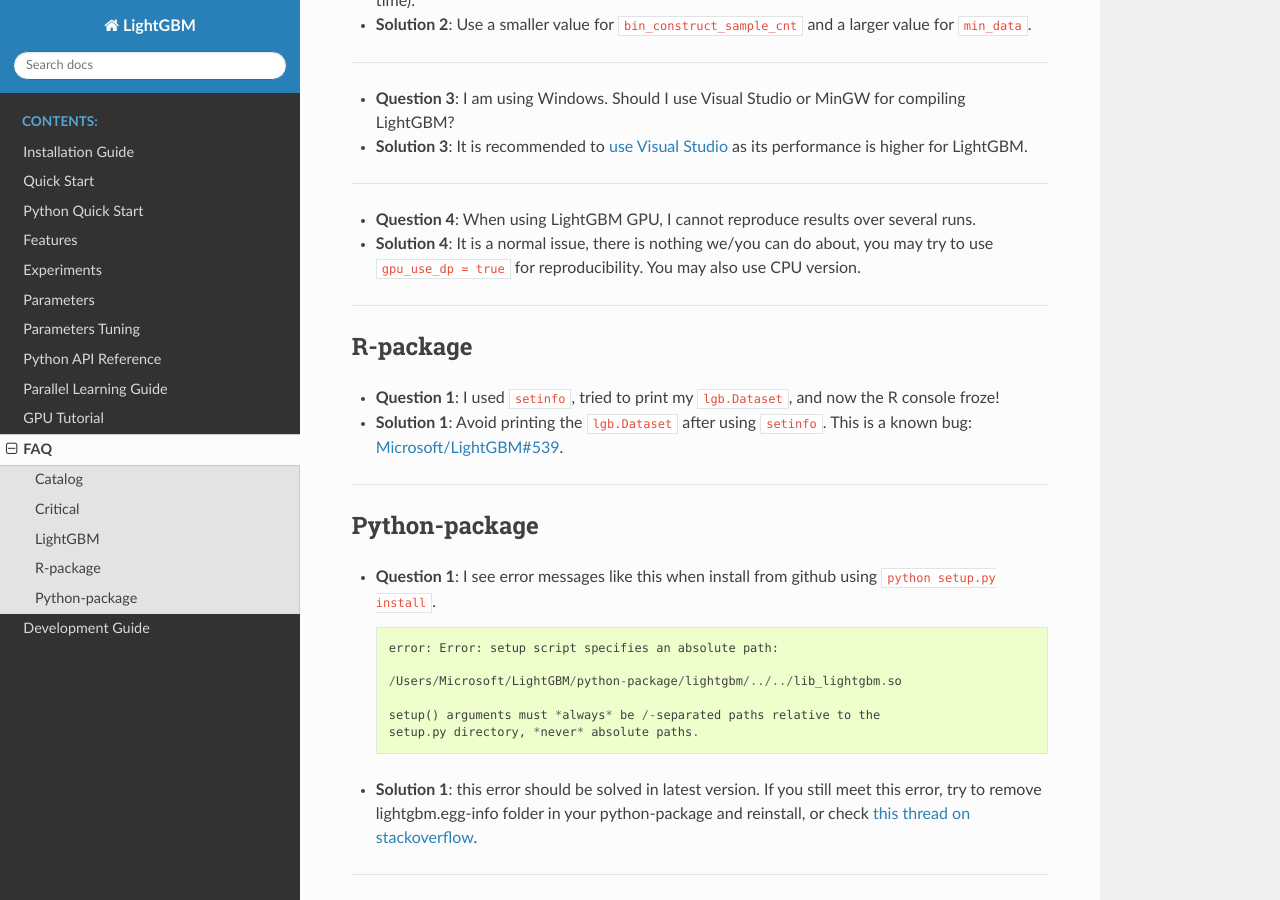
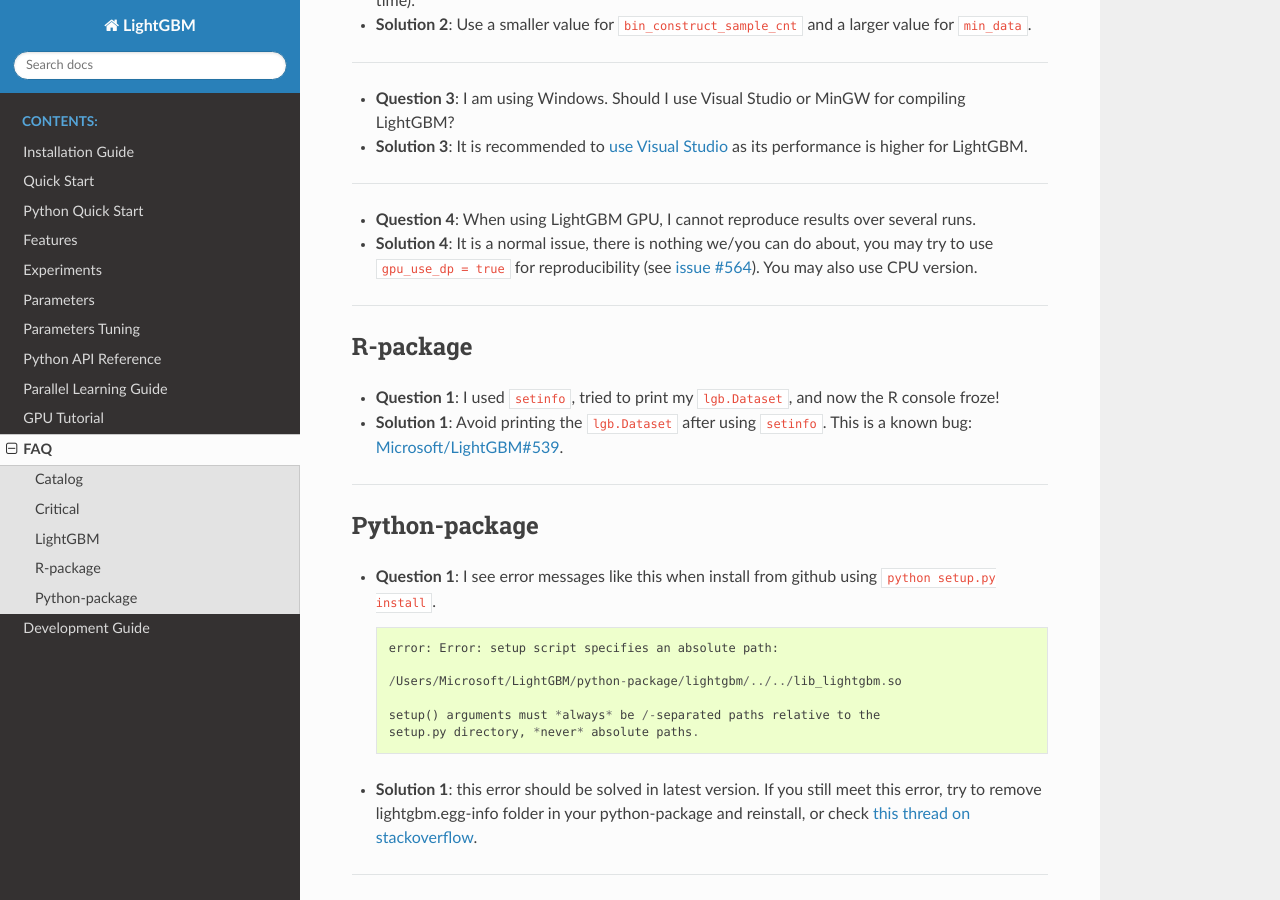
Before and after one commit to microsoft/LightGBM, a Sphinx documentation site: the page built from docs/FAQ.md, in a window 1280 px wide and 900 px high, scrolled down 1254 px. Built offline with Sphinx 7.4.7 and the Read the Docs theme 2.0.0, drawn with Linux system fonts in a browser that asks for light colours.

Commit message:
Add link to issue

```diff
--- a/docs/FAQ.md
+++ b/docs/FAQ.md
@@ -58,7 +58,7 @@
 
 - **Question 4**: When using LightGBM GPU, I cannot reproduce results over several runs.
 
-- **Solution 4**: It is a normal issue, there is nothing we/you can do about, you may try to use `gpu_use_dp = true` for reproducibility. You may also use CPU version.
+- **Solution 4**: It is a normal issue, there is nothing we/you can do about, you may try to use `gpu_use_dp = true` for reproducibility (see [issue #564](https://github.com/Microsoft/LightGBM/pull/560#issuecomment-304561654)). You may also use CPU version.
 
 ---
 
```
